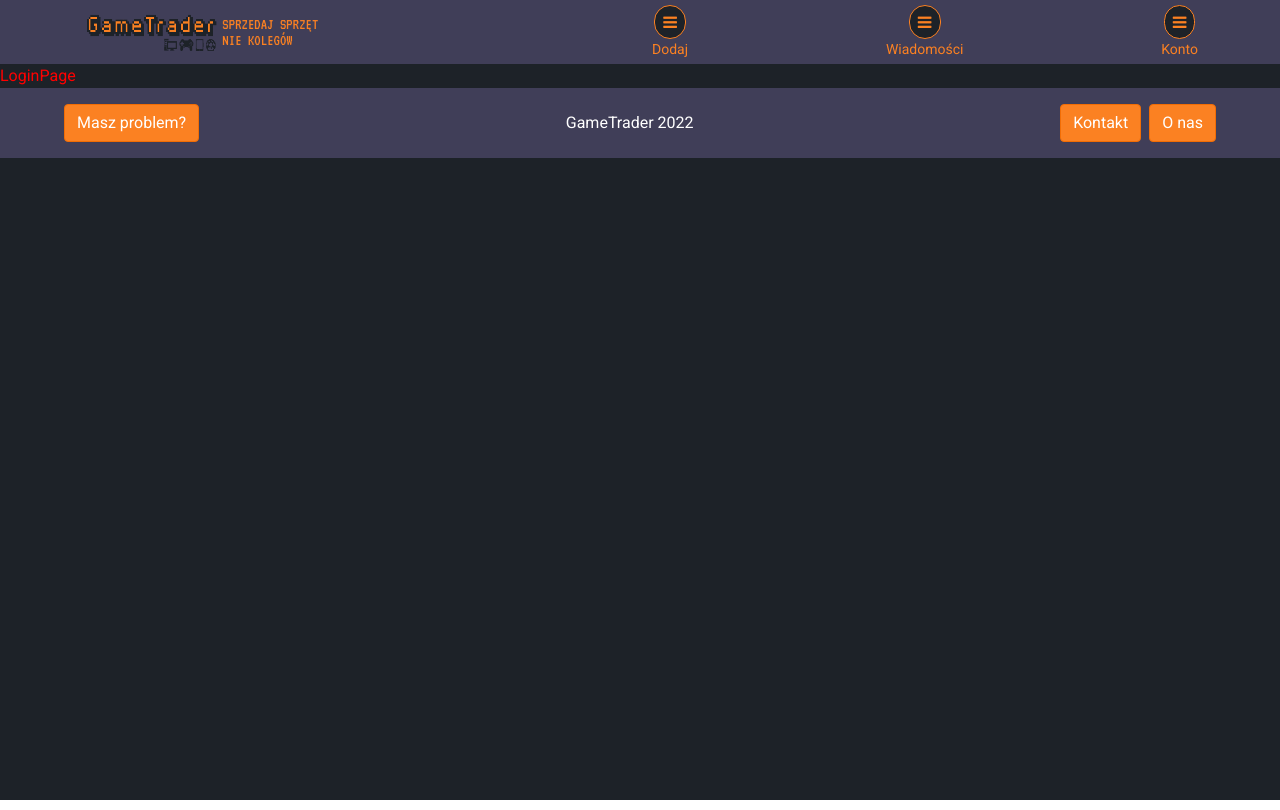
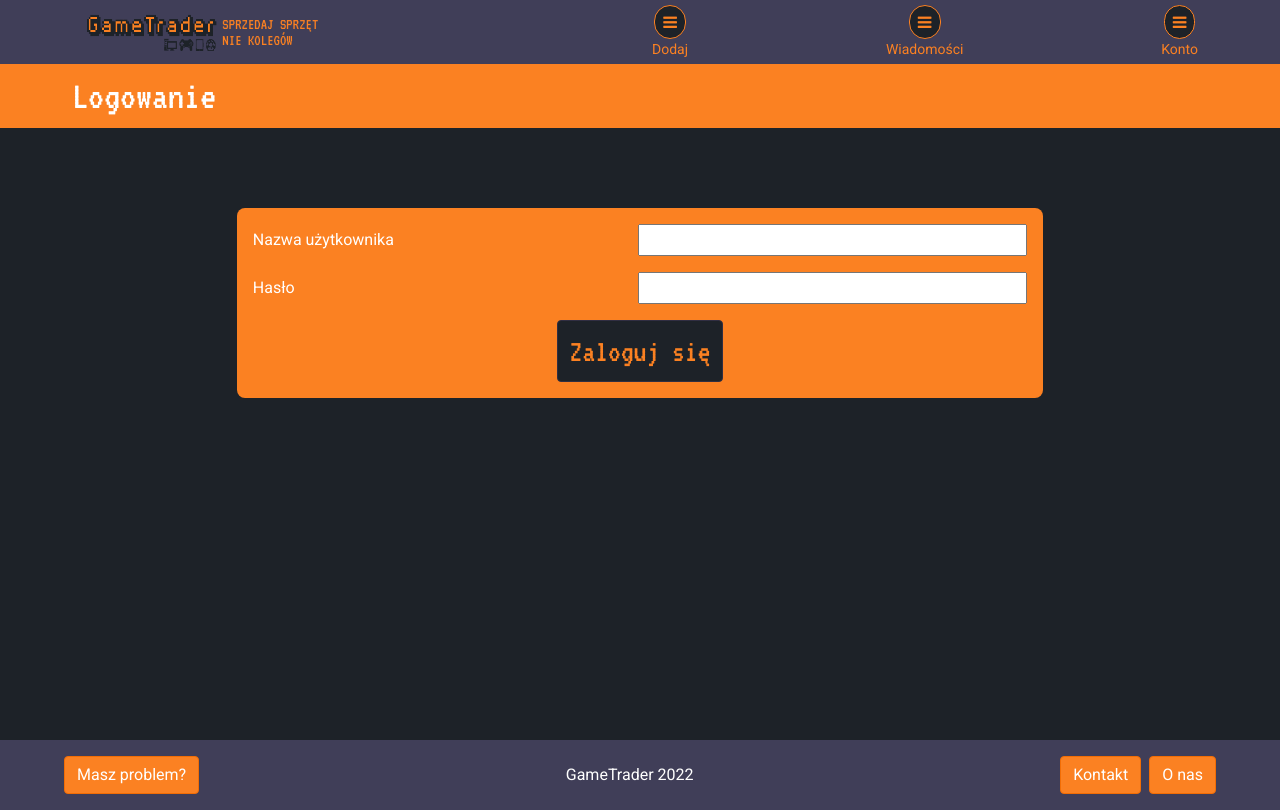
Before and after one commit to gametrader/gametrader-frontend, a React (Create React App) app: page /login in a window 1280 px wide. Built offline with nearby package versions, Linux system fonts and the light colour scheme.

Commit message:
GAMETRADER-64: Added static layout for login page.

```diff
--- a/src/components/login-page/LoginPage.module.scss
+++ b/src/components/login-page/LoginPage.module.scss
@@ -1,3 +1,76 @@
-.text {
-    color: red;
+.gtLoginPage {
+    min-height: 84.5vh; //it's tmp resolve TODO make footer always stick bottom
 }
+
+header {
+    background-color: var(--gt-primary);
+
+    h1 {
+        margin: 0;
+        padding: 0.5rem;
+    }
+}
+
+form {
+    display: flex;
+    flex-direction: column;
+    row-gap: 1rem;
+    background-color: var(--gt-primary);
+    margin: 5rem auto;
+    padding: 1rem;
+    border-radius: .5rem;
+}
+
+.row {
+    display: flex;
+    flex-direction: column;
+
+    label {
+        line-height: 2rem;
+    }
+
+    label, input {
+        width: 100%;
+        min-height: 2rem;
+    }
+
+    .loginBtn {
+        font-size: 1.5rem;
+        background-color: var(--gt-background);
+        color: var(--gt-primary) !important;
+    }
+}
+
+@media (min-width: 600px) {
+    form {
+        max-width: 100%;
+    }
+
+    .row {
+        flex-direction: row;
+
+        .loginBtn {
+            width: auto;
+            margin: 0 auto;
+            font-size: 2rem;
+        }
+    }
+}
+
+@media (min-width: 960px) {
+    form {
+        max-width: 70%;
+    }
+}
+
+@media (min-width: 1440px) {
+    form {
+        max-width: 50%;
+    }
+}
+
+@media (min-width: 1920px) {
+    form {
+        max-width: 40%;
+    }
+}
--- a/src/components/login-page/LoginPage.tsx
+++ b/src/components/login-page/LoginPage.tsx
@@ -3,8 +3,29 @@ import styles from './LoginPage.module.scss'
 
 const LoginPage = () => {
     return (
-        <div className={styles.text}>
-            LoginPage
+        <div className={styles.gtLoginPage}>
+            <header>
+                <div className={"gt-container "}>
+                    <h1 className={"gt-vt-font "}>Logowanie</h1>
+                </div>
+            </header>
+            <div className={"gt-container " + styles.container}>
+                <form>
+                    <div className={styles.row}>
+                        <label htmlFor={"userName"}>Nazwa użytkownika</label>
+                        <input type="text" name="userName" />
+                    </div>
+
+                    <div className={styles.row}>
+                        <label htmlFor={"password"}>Hasło</label>
+                        <input type="text" name="password" />
+                    </div>
+
+                    <div className={styles.row}>
+                        <input className={"gt-vt-font btn gt-btn-secondary " + styles.loginBtn} type="submit" value="Zaloguj się" />
+                    </div>
+                </form>
+            </div>
         </div>
     );
 };
```
